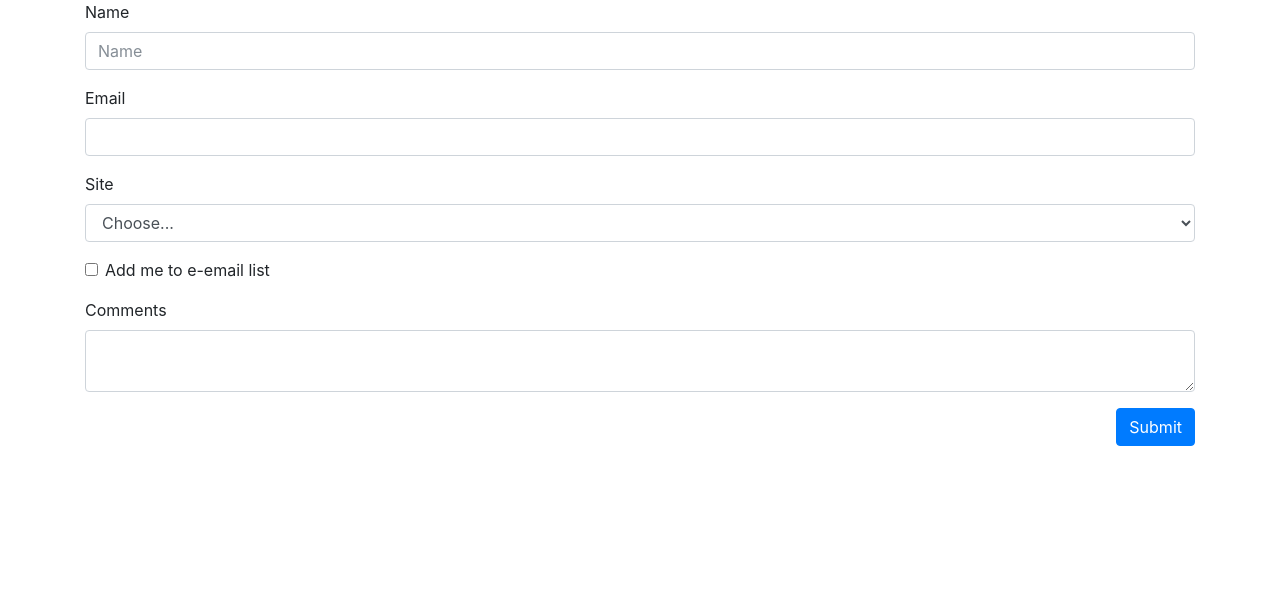
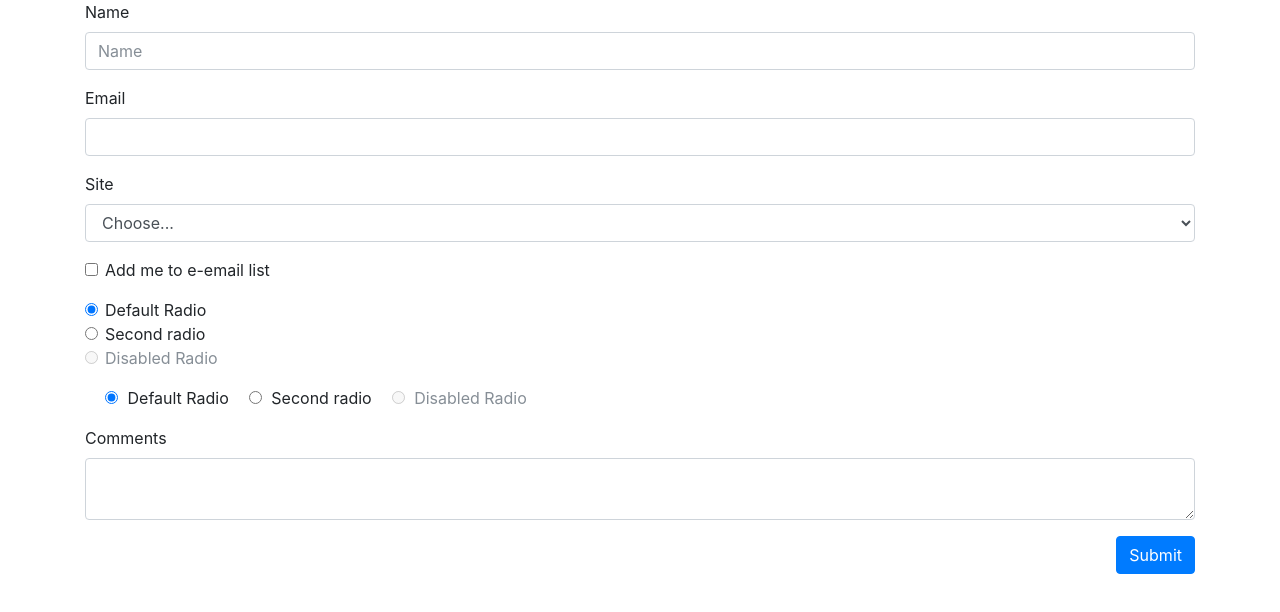
Before and after one commit to harna100/lynda-boostrap-tutorial, a plain HTML site: page index.html in a window 1280 px wide. Drawn offline with Linux system fonts and the light colour scheme.

Commit message:
5-2 Formatting radio and checkbox controls
Adds examples of radio groups and inlining them

```diff
--- a/index.html
+++ b/index.html
@@ -39,6 +39,41 @@
                     </div>
 
                     <div class="form-group">
+                        <div class="form-check">
+                            <input class="form-check-input" type="radio" name="radioGroup1" id="radio1" value="option1" checked>
+                            <label class="form-check-label" for="radio1">Default Radio</label>
+                        </div>
+
+                        <div class="form-check">
+                            <input class="form-check-input" type="radio" name="radioGroup1" id="radio2" value="option2">
+                            <label class="form-check-label" for="radio2">Second radio</label>
+                        </div>
+
+                        <div class="form-check">
+                            <input class="form-check-input" type="radio" name="radioGroup1" id="radio3" value="option3" disabled>
+                            <label class="form-check-label" for="radio3">Disabled Radio</label>
+                        </div>
+                    </div>
+
+                    <div class="form-group form-check-inline">
+                        <div class="form-check">
+                            <input class="form-check-input" type="radio" name="radioGroup2" id="radio4" value="option4" checked>
+                            <label class="form-check-label" for="radio1">Default Radio</label>
+                        </div>
+
+                        <div class="form-check">
+                            <input class="form-check-input" type="radio" name="radioGroup2" id="radio5" value="option5">
+                            <label class="form-check-label" for="radio2">Second radio</label>
+                        </div>
+
+                        <div class="form-check">
+                            <input class="form-check-input" type="radio" name="radioGroup2" id="radio6" value="option6" disabled>
+                            <label class="form-check-label" for="radio3">Disabled Radio</label>
+                        </div>
+                    </div>
+
+
+                    <div class="form-group">
                         <label for="inputComments">Comments</label>
                         <textarea class="form-control" id="inputComments"></textarea>
                     </div>
```
